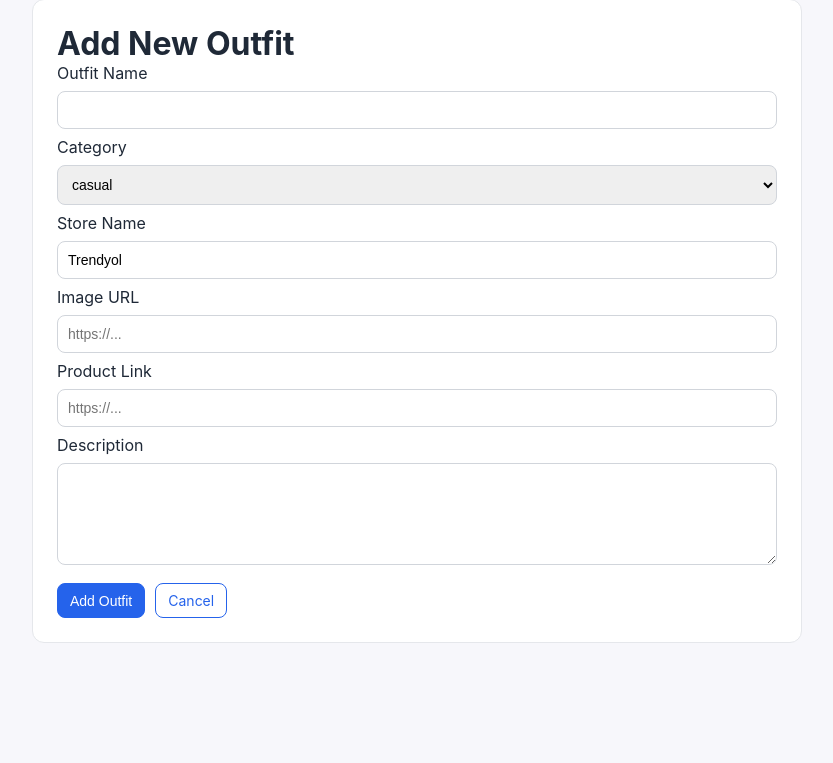
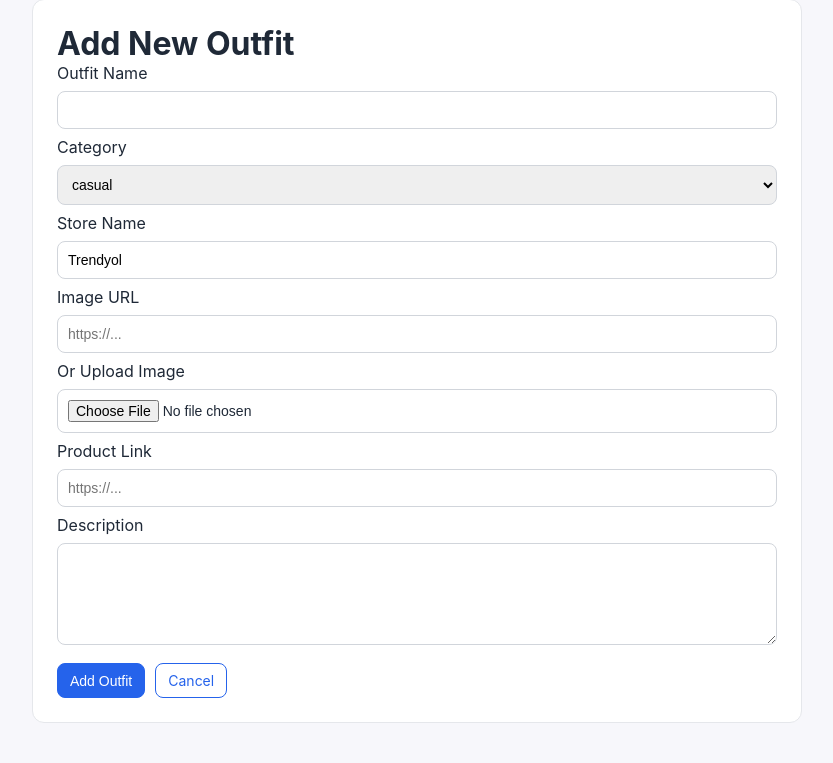
Before and after one commit to merito-pacba/final-project-cturel, a Flask app: page /outfits/new in a window 1280 px wide. Shown: the part 37-800 px from the top of the page, without its empty margins (223-1056 px from the left). Run offline with Flask 3, Linux system fonts and the light colour scheme; some libraries are stand-ins or nearby versions.

Commit message:
Feature: Configured storage account configuration.

```diff
--- a/app.py
+++ b/app.py
@@ -1,10 +1,13 @@
 import os
 from datetime import datetime, timezone
+from uuid import uuid4
 from dotenv import load_dotenv
 from flask import Flask, redirect, render_template, request, url_for
 from flask_sqlalchemy import SQLAlchemy
 from sqlalchemy import text
 from sqlalchemy.exc import SQLAlchemyError
+from werkzeug.utils import secure_filename
+from azure.storage.blob import BlobServiceClient, ContainerClient, ContentSettings
 
 if load_dotenv:
     load_dotenv()
@@ -44,6 +47,55 @@ class Outfit(db.Model):
 
 
 CATEGORIES = {"casual", "office", "evening", "streetwear", "sport"}
+
+
+def upload_file_to_blob(file_storage):
+    """
+    Uploads a file to Azure Blob Storage using a container-level SAS URL.
+
+    Required env var:
+        AZURE_STORAGE_SAS_URL  — the full container SAS URL from Azure Portal.
+                                 Example:
+                                 https://finalprojectlooksy.blob.core.windows.net/outfit-images
+                                 ?sp=racwdli&st=...&sig=...
+
+    WARNING: The SAS token must NOT include sip= (IP restriction).
+             If sip= is present, uploads will fail with AuthorizationFailure
+             from any real server (App Service, local machine, etc.).
+             Regenerate the SAS token without the 'Allowed IP addresses' field.
+    """
+    if not file_storage or not file_storage.filename:
+        return None
+
+    sas_url = os.getenv("AZURE_STORAGE_SAS_URL", "").strip()
+    if not sas_url:
+        return None
+
+    filename = secure_filename(file_storage.filename)
+    if not filename:
+        return None
+
+    extension = os.path.splitext(filename)[1]
+    blob_name = f"outfits/{uuid4().hex}{extension}"
+    content_type = file_storage.content_type or "application/octet-stream"
+
+    try:
+        container_client = ContainerClient.from_container_url(sas_url)
+        blob_client = container_client.get_blob_client(blob_name)
+        blob_client.upload_blob(
+            file_storage.stream,
+            overwrite=True,
+            content_settings=ContentSettings(content_type=content_type),
+        )
+        # Build the read URL: <container_base_url>/<blob_name>?<sas_token>
+        # sas_url format: https://<account>.blob.core.windows.net/<container>?<sas_token>
+        if "?" in sas_url:
+            container_base, sas_token = sas_url.split("?", 1)
+            return f"{container_base}/{blob_name}?{sas_token}"
+        return f"{sas_url}/{blob_name}"
+    except Exception as exc:
+        app.logger.exception("Blob upload failed: %s", exc)
+        return None
 
 @app.get("/health")
 def health():
@@ -91,6 +143,7 @@ def create_outfit():
     description = request.form.get("description", "").strip() or None
     category = request.form.get("category", "casual")
     image_url = request.form.get("image_url", "").strip() or None
+    uploaded_image = request.files.get("image")
     product_link = request.form.get("product_link", "").strip() or None
     source_store = request.form.get("source_store", "Trendyol").strip() or "Trendyol"
 
@@ -99,11 +152,14 @@ def create_outfit():
     if category not in CATEGORIES:
         return "Invalid category", 400
 
+    uploaded_url = upload_file_to_blob(uploaded_image)
+    final_image_url = uploaded_url or image_url
+
     outfit = Outfit(
         name=name,
         description=description,
         category=category,
-        image_url=image_url,
+        image_url=final_image_url,
         product_link=product_link,
         source_store=source_store,
     )
@@ -131,6 +187,7 @@ def update_outfit(outfit_id: int):
     description = request.form.get("description", "").strip() or None
     category = request.form.get("category", "casual")
     image_url = request.form.get("image_url", "").strip() or None
+    uploaded_image = request.files.get("image")
     product_link = request.form.get("product_link", "").strip() or None
     source_store = request.form.get("source_store", "Trendyol").strip() or "Trendyol"
 
@@ -139,10 +196,13 @@ def update_outfit(outfit_id: int):
     if category not in CATEGORIES:
         return "Invalid category", 400
 
+    uploaded_url = upload_file_to_blob(uploaded_image)
+    final_image_url = uploaded_url or image_url or outfit.image_url
+
     outfit.name = name
     outfit.description = description
     outfit.category = category
-    outfit.image_url = image_url
+    outfit.image_url = final_image_url
     outfit.product_link = product_link
     outfit.source_store = source_store
 
--- a/templates/outfit_form.html
+++ b/templates/outfit_form.html
@@ -10,7 +10,7 @@
   <main class="container form-container">
     <h1>{% if outfit %}Edit Outfit{% else %}Add New Outfit{% endif %}</h1>
 
-    <form method="post" action="{{ form_action }}" class="form-grid">
+    <form method="post" action="{{ form_action }}" class="form-grid" enctype="multipart/form-data">
       <label for="name">Outfit Name</label>
       <input id="name" name="name" type="text" required value="{{ outfit.name if outfit else '' }}" />
 
@@ -27,6 +27,9 @@
       <label for="image_url">Image URL</label>
       <input id="image_url" name="image_url" type="url" placeholder="https://..." value="{{ outfit.image_url if outfit and outfit.image_url else '' }}" />
 
+      <label for="image">Or Upload Image</label>
+      <input id="image" name="image" type="file" accept="image/*" />
+
       <label for="product_link">Product Link</label>
       <input id="product_link" name="product_link" type="url" placeholder="https://..." value="{{ outfit.product_link if outfit and outfit.product_link else '' }}" />
 
```
Also changed, not shown: requirements.txt (+8 -5 lines).
